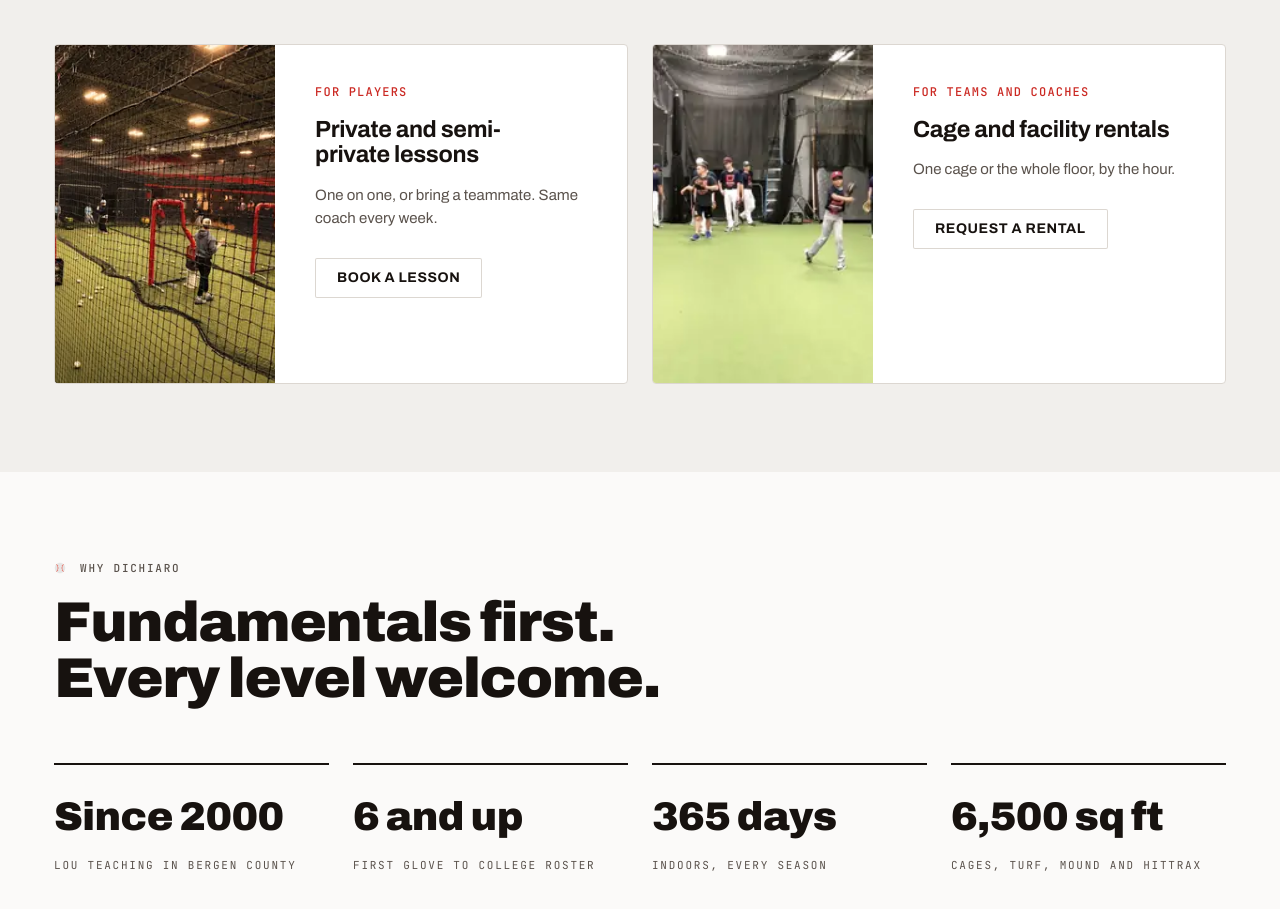
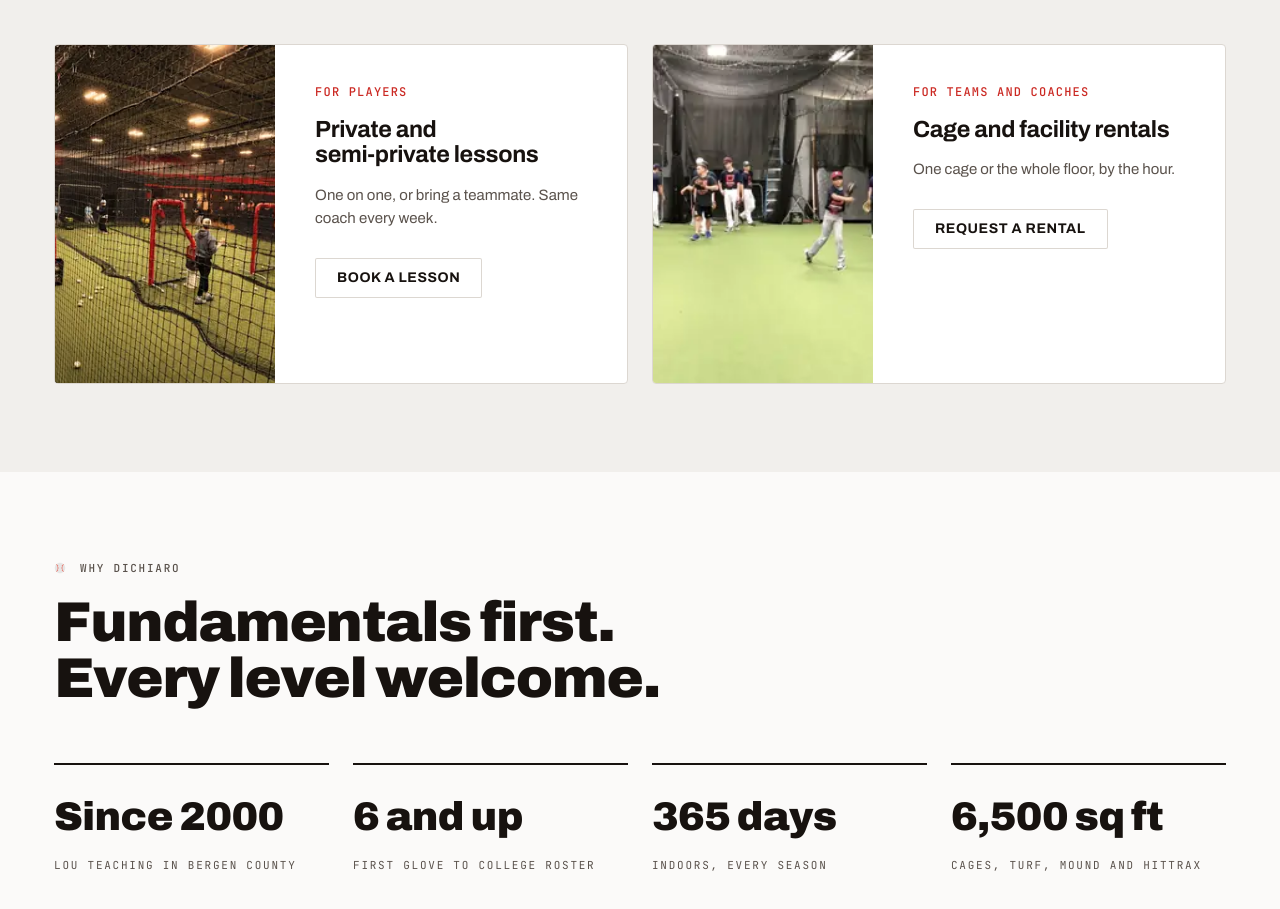
Before and after one commit to Dgreentime-design/dichiarobaseball.com, a website: page index.html in a window 1280 px wide. Shown: the part 2852-3761 px from the top of the page. Drawn offline with Linux system fonts and the light colour scheme.

Commit message:
Round 25: semi-private stays on one line in the Home lessons heading
Co-Authored-By: Claude Opus 5.5 <noreply@anthropic.com>

```diff
--- a/index.html
+++ b/index.html
@@ -352,7 +352,7 @@
         </div>
         <div class="split__body">
           <p class="meta split__eyebrow">For players</p>
-          <h3 class="heading-m">Private and semi-private lessons</h3>
+          <h3 class="heading-m">Private and <span class="nowrap">semi-private</span> lessons</h3>
           <p class="body-s split__text">
             One on one, or bring a teammate. Same coach every week.
           </p>
```
Also changed, not shown: pages/index.html (+1 -1 lines).
